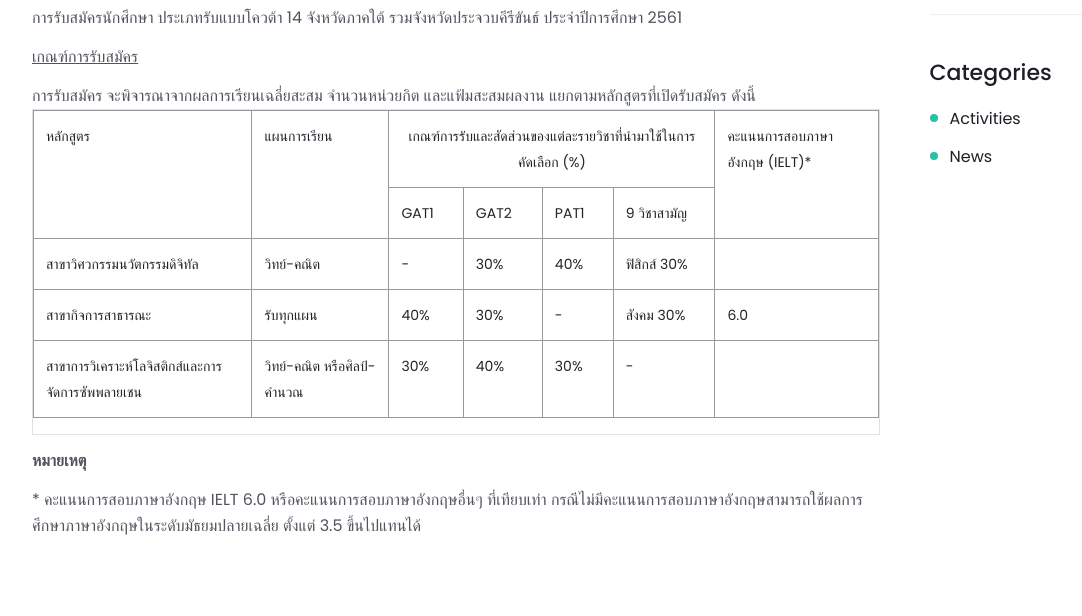
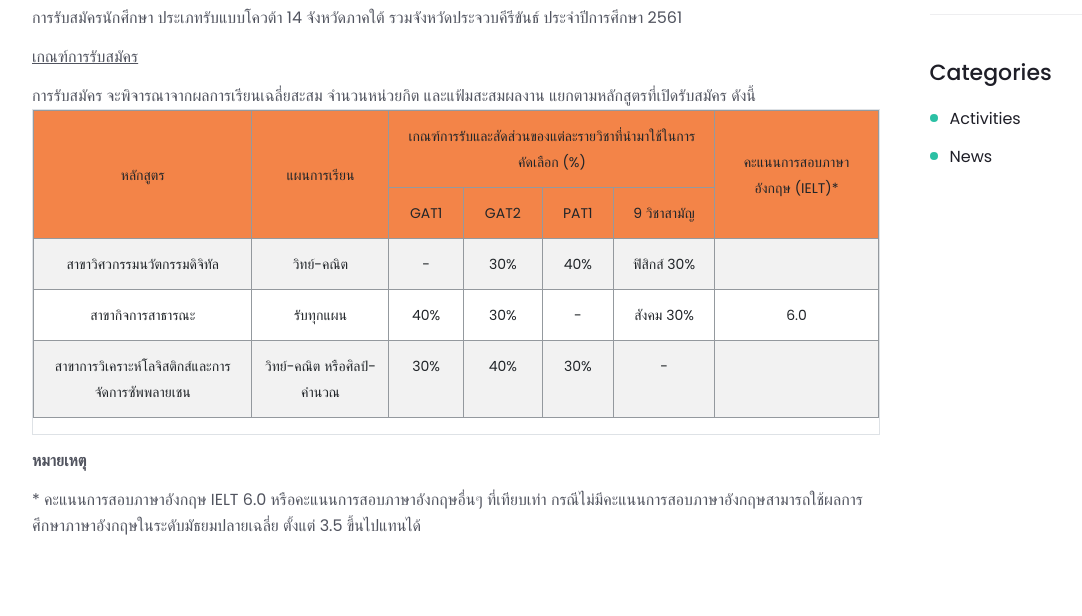
Before and after one commit to tumtpk/wuic, a CodeIgniter app: page /wuic/admission/quota in a window 1280 px wide. Shown: the part 1052-1668 px from the top of the page, without its empty margins (38-1120 px from the left). Run offline with CodeIgniter, Linux system fonts and the light colour scheme; style sheets or scripts are compiled from the project's sources; some libraries are stand-ins or nearby versions; some web fonts are replaced.

Commit message:
add border

```diff
--- a/application/views/admission/quota.php
+++ b/application/views/admission/quota.php
@@ -22,44 +22,44 @@
                         <p>การรับสมัคร จะพิจารณาจากผลการเรียนเฉลี่ยสะสม จำนวนหน่วยกิต และแฟ้มสะสมผลงาน แยกตามหลักสูตรที่เปิดรับสมัคร ดังนี้</p>
                         <div class="table-responsive table-bordered"  border-style: solid;border-color: coral;>
                             <table class="table">
-                                    <tr class="">
-                                        <td rowspan="2">หลักสูตร</td>
-                                        <td rowspan="2">แผนการเรียน</td>
-                                        <td colspan="4"  style="text-align: center;">เกณฑ์การรับและสัดส่วนของแต่ละรายวิชาที่นำมาใช้ในการคัดเลือก (%)</td>
-                                        <td rowspan="2">คะแนนการสอบภาษาอังกฤษ (IELT)*</td>
+                                    <tr class="" style="background-color: #f38448; text-align: center;">
+                                        <td style="text-align: center;border: 1px solid #94999e;vertical-align: middle;"rowspan="2">หลักสูตร</td>
+                                        <td style="text-align: center;border: 1px solid #94999e;vertical-align: middle;"rowspan="2">แผนการเรียน</td>
+                                        <td style="text-align: center;border: 1px solid #94999e;"colspan="4"  style="text-align: center;">เกณฑ์การรับและสัดส่วนของแต่ละรายวิชาที่นำมาใช้ในการคัดเลือก (%)</td>
+                                        <td style="text-align: center;border: 1px solid #94999e;vertical-align: middle;"rowspan="2">คะแนนการสอบภาษาอังกฤษ (IELT)*</td>
+                                    </tr>
+                                    <tr style="background-color: #f38448;text-align: center;">
+                                        <td style="text-align: center;border: 1px solid #94999e;">GAT1</td>
+                                        <td style="text-align: center;border: 1px solid #94999e;">GAT2</td>
+                                        <td style="text-align: center;border: 1px solid #94999e;">PAT1</td>
+                                        <td style="text-align: center;border: 1px solid #94999e;">9 วิชาสามัญ</td>
+                                    </tr>
+                                    <tr class="" style="background-color: rgba(0,0,0,.05);">
+                                        <td style="text-align: center;border: 1px solid #94999e;">สาขาวิศวกรรมนวัตกรรมดิจิทัล</td>
+                                        <td style="text-align: center;border: 1px solid #94999e;">วิทย์-คณิต</td>
+                                        <td style="text-align: center;border: 1px solid #94999e;">-</td>
+                                        <td style="text-align: center;border: 1px solid #94999e;">30%</td>
+                                        <td style="text-align: center;border: 1px solid #94999e;">40%</td>
+                                        <td style="text-align: center;border: 1px solid #94999e;">ฟิสิกส์ 30%</td>
+                                        <td style="text-align: center;border: 1px solid #94999e;"></td>
                                     </tr>
                                     <tr class="">
-                                        <td>GAT1</td>
-                                        <td>GAT2</td>
-                                        <td>PAT1</td>
-                                        <td>9 วิชาสามัญ</td>
+                                        <td style="text-align: center;border: 1px solid #94999e;">สาขากิจการสาธารณะ</td>
+                                        <td style="text-align: center;border: 1px solid #94999e;">รับทุกแผน</td>
+                                        <td style="text-align: center;border: 1px solid #94999e;">40%</td>
+                                        <td style="text-align: center;border: 1px solid #94999e;">30%</td>
+                                        <td style="text-align: center;border: 1px solid #94999e;">-</td>
+                                        <td style="text-align: center;border: 1px solid #94999e;">สังคม 30%</td>
+                                        <td style="text-align: center;border: 1px solid #94999e;">6.0</td>
                                     </tr>
-                                    <tr class="">
-                                        <td>สาขาวิศวกรรมนวัตกรรมดิจิทัล</td>
-                                        <td>วิทย์-คณิต</td>
-                                        <td>-</td>
-                                        <td>30%</td>
-                                        <td>40%</td>
-                                        <td>ฟิสิกส์ 30%</td>
-                                        <td></td>
-                                    </tr>
-                                    <tr class="">
-                                        <td>สาขากิจการสาธารณะ</td>
-                                        <td>รับทุกแผน</td>
-                                        <td>40%</td>
-                                        <td>30%</td>
-                                        <td>-</td>
-                                        <td>สังคม 30%</td>
-                                        <td>6.0</td>
-                                    </tr>
-                                    <tr class="">
-                                        <td>สาขาการวิเคราะห์โลจิสติกส์และการจัดการซัพพลายเชน</td>
-                                        <td>วิทย์-คณิต หรือศิลป์-คำนวณ</td>
-                                        <td>30%</td>
-                                        <td>40%</td>
-                                        <td>30%</td>
-                                        <td>-</td>
-                                        <td></td>
+                                    <tr  class="" style="background-color: rgba(0,0,0,.05);">
+                                        <td style="text-align: center;border: 1px solid #94999e;">สาขาการวิเคราะห์โลจิสติกส์และการจัดการซัพพลายเชน</td>
+                                        <td style="text-align: center;border: 1px solid #94999e;">วิทย์-คณิต หรือศิลป์-คำนวณ</td>
+                                        <td style="text-align: center;border: 1px solid #94999e;">30%</td>
+                                        <td style="text-align: center;border: 1px solid #94999e;">40%</td>
+                                        <td style="text-align: center;border: 1px solid #94999e;">30%</td>
+                                        <td style="text-align: center;border: 1px solid #94999e;">-</td>
+                                        <td style="text-align: center;border: 1px solid #94999e;"></td>
                                     </tr>
                             </table>
                         </div>
```
Also changed, not shown: application/views/study/tuitionFees.php (+4 -4 lines).
